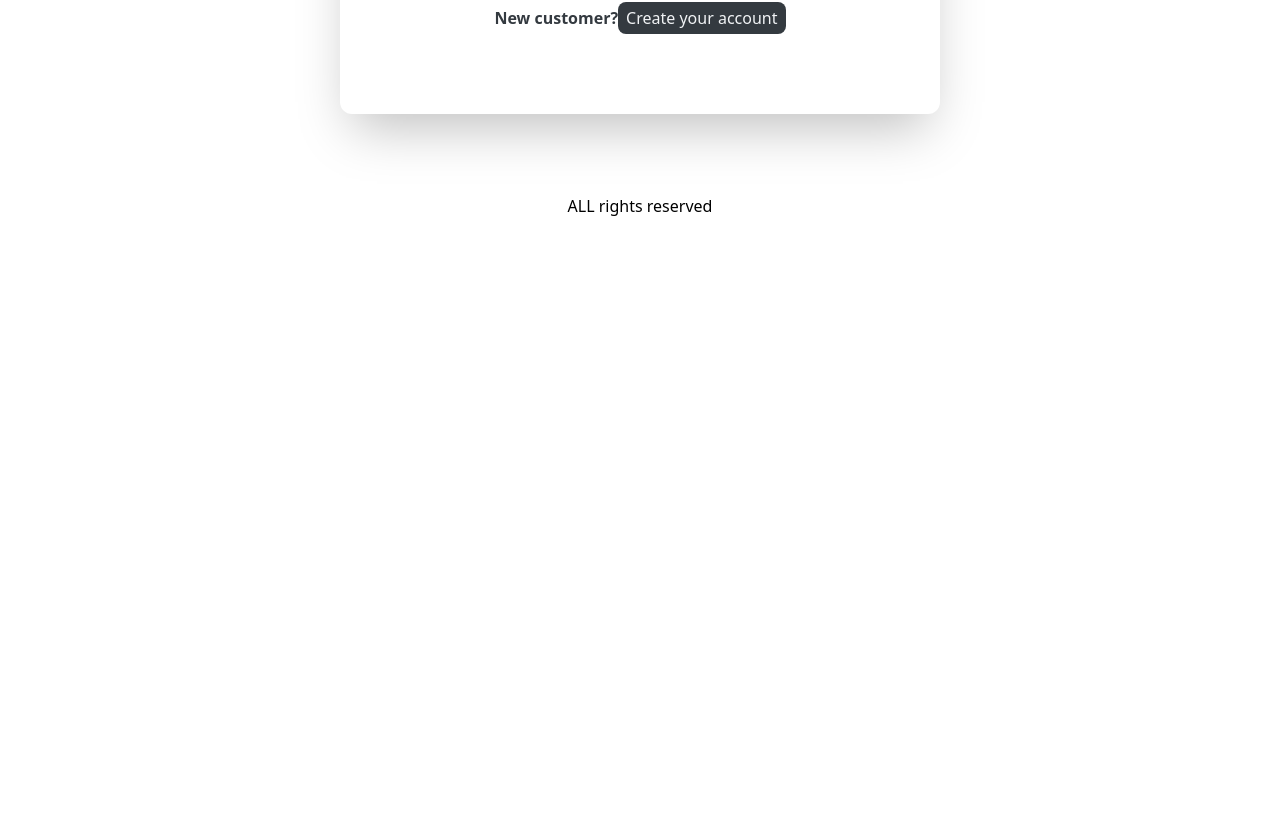
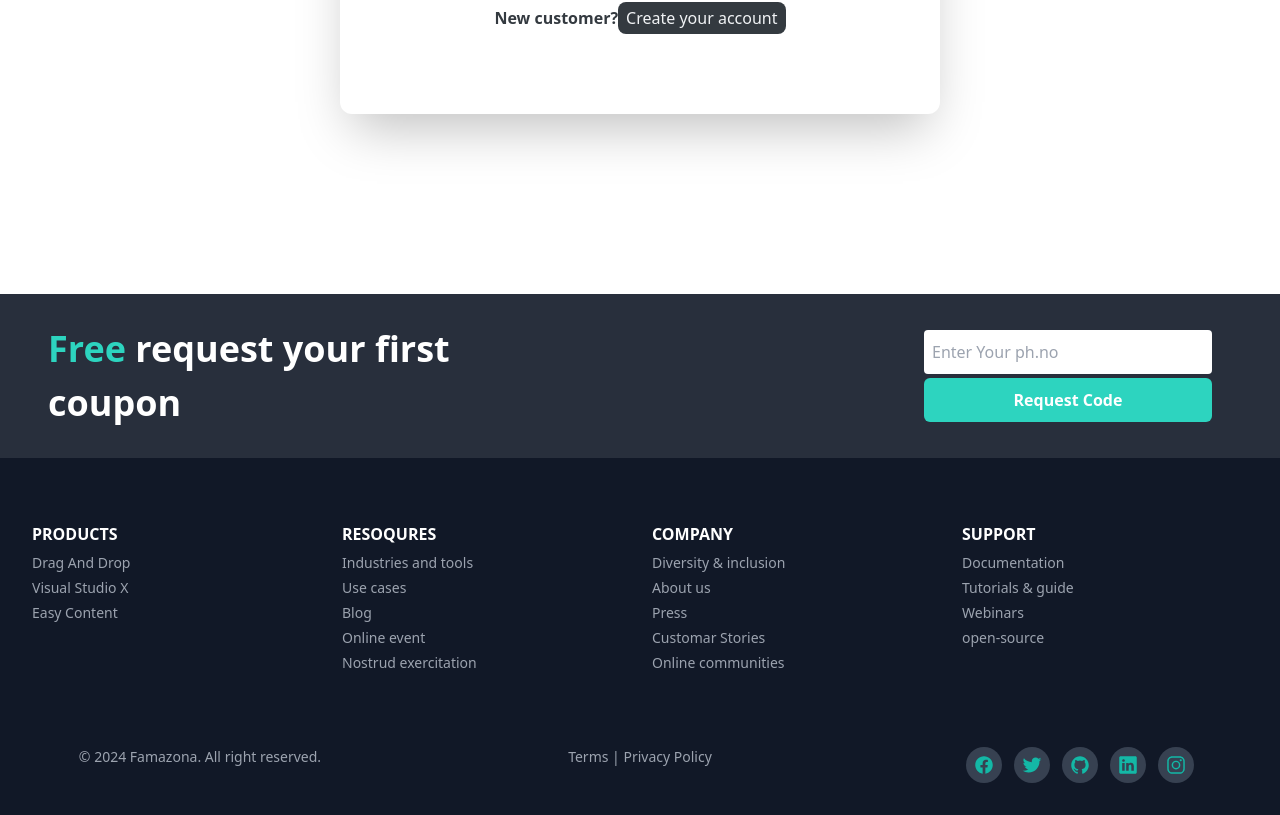
Before and after one commit to rezis-work/amazona, a React (Vite) app in the folder frontend/: page /signin in a window 1280 px wide. Shown: the part 531-1346 px from the top of the page. Before the commit the page ends 800 px from the top, so only its background shows below. Built offline with nearby package versions, Linux system fonts and the light colour scheme.

Commit message:
final look

```diff
--- a/frontend/package.json
+++ b/frontend/package.json
@@ -11,6 +11,7 @@
   },
   "dependencies": {
     "@emailjs/browser": "^4.3.3",
+    "@ionic/react": "^7.8.1",
     "@paypal/react-paypal-js": "^8.1.4",
     "@tanstack/react-query": "^5.27.4",
     "@tanstack/react-query-devtools": "^5.27.4",
--- a/frontend/src/components/Footer.tsx
+++ b/frontend/src/components/Footer.tsx
@@ -1,3 +1,31 @@
+import FooterContainer from "./FooterContainer";
+import FooterSocialIcons from "./FooterSocialIcons";
+import { Icons } from "../menus";
+
 export default function Footer() {
-  return <div className=" text-center">ALL rights reserved</div>;
+  return (
+    <footer className=" bg-gray-900 text-white mt-[100px] ">
+      <div className=" md:flex md:justify-between sm:px-12 px-4 md:items-center bg-[#ffffff19] py-7">
+        <h1 className=" lg:text-4xl text-3xl md:mb-0 mb-6 lg:leading-normal font-semibold md:w-2/5">
+          <span className=" text-teal-400">Free</span> request your first coupon
+        </h1>
+        <div className=" flex flex-col lg:justify-between">
+          <input
+            type="text"
+            placeholder="Enter Your ph.no"
+            className=" text-gray-800 sm:w-72 w-full sm:mr-5 mr-1 lg:mb-0 py-2.5 rounded px-2 focus:outline-none"
+          />
+          <button className=" sm:w-72 w-full mt-1 bg-teal-400 hover:bg-teal-500 duration-300 px-5 py-2.5 font-semibold rounded-md text-white">
+            Request Code
+          </button>
+        </div>
+      </div>
+      <FooterContainer />
+      <div className=" grid grid-col-1 sm:grid-cols-2 lg:grid-cols-3 gap-10 text-center pt-2 text-gray-400 text-sm pb-8">
+        <span>&copy; 2024 Famazona. All right reserved.</span>
+        <span>Terms | Privacy Policy</span>
+        <FooterSocialIcons Icons={Icons} />
+      </div>
+    </footer>
+  );
 }
--- /dev/null
+++ b/frontend/src/components/FooterContainer.tsx
@@ -0,0 +1,13 @@
+import FooterItem from "./FooterItem";
+import { PRODUCTS, SUPPORT, COMPANY, RESQURCES } from "../menus";
+
+export default function FooterContainer() {
+  return (
+    <div className=" grid grid-cols-1 sm:grid-cols-3 lg:grid-cols-4 gap-6 sm:px-8 px-5 py-16">
+      <FooterItem Links={PRODUCTS} title="PRODUCTS" />
+      <FooterItem Links={RESQURCES} title="RESOQURES" />
+      <FooterItem Links={COMPANY} title="COMPANY" />
+      <FooterItem Links={SUPPORT} title="SUPPORT" />
+    </div>
+  );
+}
--- /dev/null
+++ b/frontend/src/components/FooterItem.tsx
@@ -0,0 +1,27 @@
+interface Link {
+  name: string;
+  link: string;
+}
+
+interface Props {
+  Links: Link[];
+  title: string;
+}
+
+export default function FooterItem({ Links, title }: Props) {
+  return (
+    <ul>
+      <h1 className=" mb-1 font-semibold">{title}</h1>
+      {Links.map((link) => (
+        <li key={link.name}>
+          <a
+            className=" text-gray-400 hover:text-teal-400 duration-300 cursor-pointer text-sm leading-6"
+            href={link.link}
+          >
+            {link.name}
+          </a>
+        </li>
+      ))}
+    </ul>
+  );
+}
--- /dev/null
+++ b/frontend/src/components/FooterSocialIcons.tsx
@@ -0,0 +1,48 @@
+import { IonIcon } from "@ionic/react";
+import {
+  home,
+  logoFacebook,
+  logoInstagram,
+  logoLinkedin,
+  logoGithub,
+  logoTwitter,
+} from "ionicons/icons";
+
+interface Link {
+  name: string;
+  link: string;
+}
+
+interface Props {
+  Icons: Link[];
+}
+
+export default function FooterSocialIcons({ Icons }: Props) {
+  return (
+    <div className=" text-teal-500">
+      {Icons.map((icon) => (
+        <span
+          key={icon.name}
+          className=" p-2 cursor-pointer inline-flex items-center rounded-full bg-gray-700 mx-1.5 text-xl hover:text-gray-100 hover:bg-teal-500 duration-300"
+        >
+          <IonIcon
+            className=""
+            icon={
+              icon.name === "logo-facebook"
+                ? logoFacebook
+                : icon.name === "logo-twitter"
+                ? logoTwitter
+                : icon.name === "logo-github"
+                ? logoGithub
+                : icon.name === "logo-linkedin"
+                ? logoLinkedin
+                : icon.name === "logo-instagram"
+                ? logoInstagram
+                : home
+            }
+          />
+        </span>
+      ))}
+    </div>
+  );
+}
--- a/frontend/src/components/Navbar.tsx
+++ b/frontend/src/components/Navbar.tsx
@@ -22,7 +22,7 @@ export default function Navbar({ modeHandle, mode, cart }: NavProps) {
   useEffect(() => {
     const handleScroll = () => {
       const scrollOpacity =
-        window.scrollY < 100 ? "bg-opacity-100" : "bg-opacity-80";
+        window.scrollY < 100 ? "bg-opacity-100" : "bg-opacity-95";
       setOpacity(scrollOpacity);
     };
 
--- /dev/null
+++ b/frontend/src/menus.ts
@@ -0,0 +1,35 @@
+export const PRODUCTS = [
+  { name: "Drag And Drop", link: "#" },
+  { name: "Visual Studio X", link: "#" },
+  { name: "Easy Content", link: "#" },
+];
+
+export const RESQURCES = [
+  { name: "Industries and tools", link: "#" },
+  { name: "Use cases", link: "#" },
+  { name: "Blog", link: "#" },
+  { name: "Online event", link: "#" },
+  { name: "Nostrud exercitation", link: "#" },
+];
+
+export const COMPANY = [
+  { name: "Diversity & inclusion", link: "#" },
+  { name: "About us", link: "#" },
+  { name: "Press", link: "#" },
+  { name: "Customar Stories", link: "#" },
+  { name: "Online communities", link: "#" },
+];
+
+export const SUPPORT = [
+  { name: "Documentation", link: "#" },
+  { name: "Tutorials & guide", link: "#" },
+  { name: "Webinars", link: "#" },
+  { name: "open-source", link: "#" },
+];
+export const Icons = [
+  { name: "logo-facebook", link: "#" },
+  { name: "logo-twitter", link: "#" },
+  { name: "logo-github", link: "#" },
+  { name: "logo-linkedin", link: "#" },
+  { name: "logo-instagram", link: "#" },
+];
--- a/frontend/src/pages/FilteredPage.tsx
+++ b/frontend/src/pages/FilteredPage.tsx
@@ -5,6 +5,7 @@ import { Store } from "../Store";
 import { Product } from "../types/Product";
 import FilterSidebar from "../components/FilterSidebar";
 import Row from "../components/Row";
+import ListProducts from "../components/ListProducts";
 // Uncomment the next line when you're ready to display the products
 // import ListProducts from "../components/ListProducts";
 
@@ -52,9 +53,7 @@ const FilteredPage = () => {
         <FilterSidebar />
       </div>
       <Row>
-        {products?.map((product: Product) => (
-          <div key={product._id}>{product.name}</div>
-        )) || <div>No products found</div>}
+        <ListProducts products={products} />
       </Row>
     </div>
   );
--- a/frontend/src/pages/OrderHistoryPage.tsx
+++ b/frontend/src/pages/OrderHistoryPage.tsx
@@ -17,50 +17,51 @@ export default function OrderHistoryPage() {
       <Helmet>
         <title>Order History</title>
       </Helmet>
-      <h1>Order History</h1>
+      <h1 className=" mb-10 font-bold text-2xl">Order History</h1>
       {isLoading ? (
         <LoadingBox />
       ) : error ? (
         <MessageBox>{getError(error as unknown as ApiError)}</MessageBox>
       ) : (
-        <table className="">
-          <thead>
-            <tr>
-              <th>ID</th>
-              <th>DATE</th>
-              <th>TOTAL</th>
-              <th>PAID</th>
-              <th>DELIVERED</th>
-              <th>ACTIONS</th>
-            </tr>
-          </thead>
-          <tbody>
+        <div className=" border">
+          <div>
             {orders?.map((order) => (
-              <tr key={order._id}>
-                <td>{order._id}</td>
-                <td>{order.createdAt.substring(0, 10)}</td>
-                <td>{order.totalPrice.toFixed(2)}</td>
-                <td>{order.isPaid ? order.paidAt.substring(0, 10) : "No"}</td>
-                <td>
+              <ul key={order._id} className=" border">
+                <li className="border lg:text-4xl md:text-lg text-sm pl-5">
+                  ID - {order._id}
+                </li>
+                <li className="border lg:text-4xl md:text-lg text-sm pl-5 py-2">
+                  DATE - {order.createdAt.substring(0, 10)}
+                </li>
+                <li className="border lg:text-4xl md:text-lg text-sm pl-5 py-2">
+                  TOTAL - ${order.totalPrice.toFixed(2)}
+                </li>
+                <li className="border lg:text-4xl md:text-lg text-sm pl-5 py-2">
+                  PAID - {order.isPaid ? order.paidAt.substring(0, 10) : "No"}
+                </li>
+                <li className="border lg:text-4xl md:text-lg text-sm pl-5 py-2">
+                  DELIVERED -{" "}
                   {order.isDelivered
                     ? order.deliveredAt.substring(0, 10)
                     : "No"}
-                </td>
-                <td>
+                </li>
+                <li className="border lg:text-4xl md:text-lg text-sm pl-5 py-2">
+                  {" "}
+                  ACTIONS -{" "}
                   <button
                     type="button"
-                    className=" text-lg px-8 py-2 rounded-lg bg-primaryColor text-white hover:bg-black"
+                    className=" lg:text-lg px-2 lg:px-8 lg:py-2 rounded-lg bg-primaryColor text-white hover:bg-black"
                     onClick={() => {
                       navigate(`/order/${order._id}`);
                     }}
                   >
                     Details
                   </button>
-                </td>
-              </tr>
+                </li>
+              </ul>
             ))}
-          </tbody>
-        </table>
+          </div>
+        </div>
       )}
     </div>
   );
--- a/frontend/src/pages/ShopPage.tsx
+++ b/frontend/src/pages/ShopPage.tsx
@@ -51,20 +51,30 @@ export default function ShopPage() {
             </Helmet>
             <ListProducts products={data.products!} />
           </Row>
-          <div className="pagination">
-            <button onClick={handlePrevious} disabled={page === 1}>
+          <div className=" w-full flex gap-2 justify-center py-10">
+            <button
+              onClick={handlePrevious}
+              disabled={page === 1}
+              className=" bg-gray-500 px-2 py-1 rounded-lg text-white hover:bg-gray-800"
+            >
               Previous
             </button>
             {Array.from({ length: data?.totalPages }, (_, index) => (
               <button
                 key={index + 1}
-                className={page === index + 1 ? "active" : ""}
+                className={`${
+                  page === index + 1 ? "active" : ""
+                } bg-primaryColor py-1 px-3 rounded-full text-white hover:bg-gray-300`}
                 onClick={() => handlePageChange(index + 1)}
               >
                 {index + 1}
               </button>
             ))}
-            <button onClick={handleNext} disabled={page === data?.totalPages}>
+            <button
+              onClick={handleNext}
+              disabled={page === data?.totalPages}
+              className=" bg-gray-500 px-2 py-1 rounded-lg text-white hover:bg-gray-800"
+            >
               Next
             </button>
           </div>
```
Also changed, not shown: 1 other file (tests, documents, lock files or other folders).
